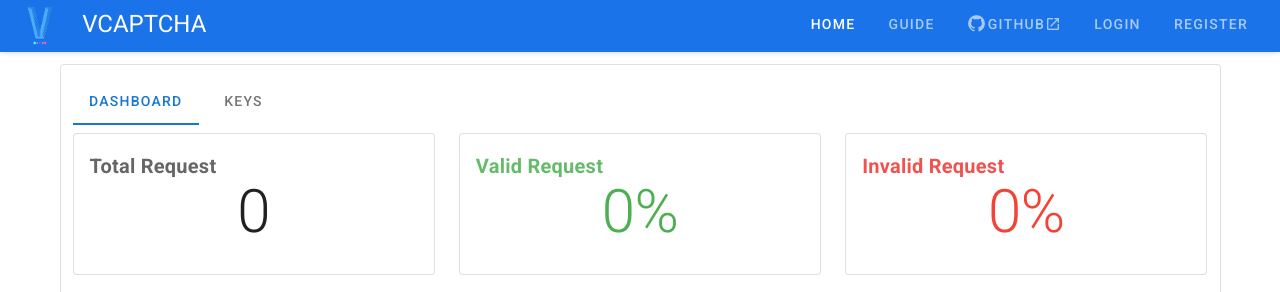
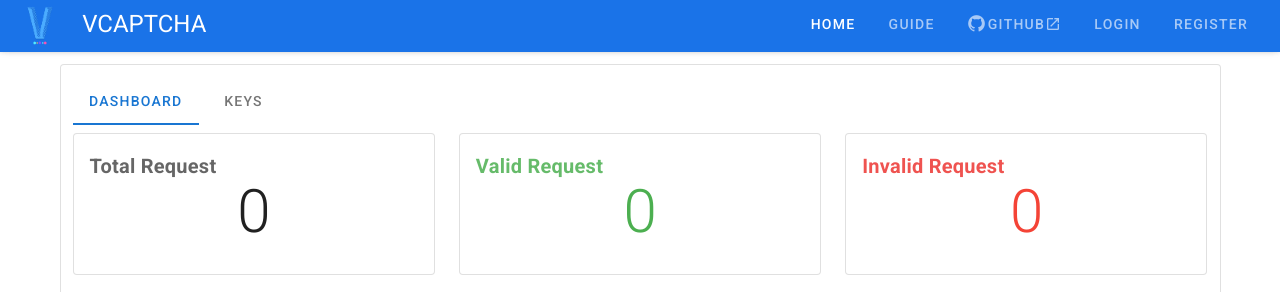
Before and after one commit to V-CAPTCHA/User-Management-Frontend, a Vue app: page /dashboard in a window 1280 px wide. Shown: the top 292 px of the page. Built offline with nearby package versions, Linux system fonts and the light colour scheme; no server answers.

Commit message:
Fix double percent sign

```diff
--- a/src/views/Dashboard.vue
+++ b/src/views/Dashboard.vue
@@ -20,7 +20,7 @@
           </v-card-title>
           <v-card-subtitle class="text--primary" style="text-align: center">
             <p class="text-h2 green--text" v-if="validRequest === '-'">-</p>
-            <p class="text-h2 green--text" v-else>{{validRequest}}%</p>
+            <p class="text-h2 green--text" v-else>{{validRequest}}</p>
           </v-card-subtitle>
         </v-card>
       </v-col>
@@ -32,7 +32,7 @@
           </v-card-title>
           <v-card-subtitle class="text--primary" style="text-align: center">
             <p class="text-h2 red--text" v-if="invalidRequest === '-'">-</p>
-            <p class="text-h2 red--text" v-else>{{invalidRequest}}%</p>
+            <p class="text-h2 red--text" v-else>{{invalidRequest}}</p>
           </v-card-subtitle>
         </v-card>
       </v-col>
```
